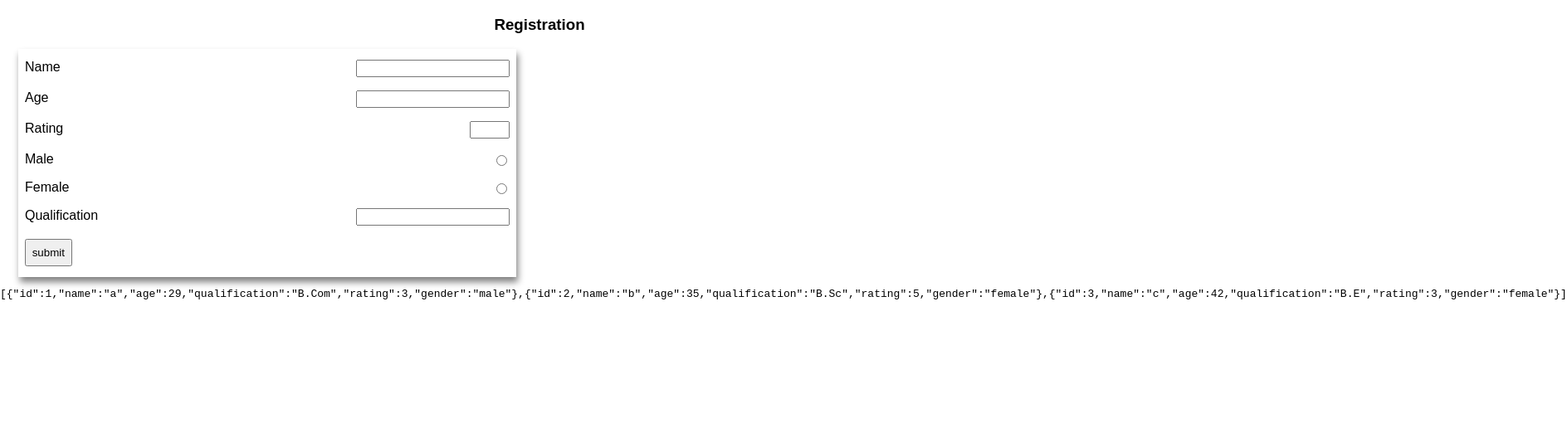
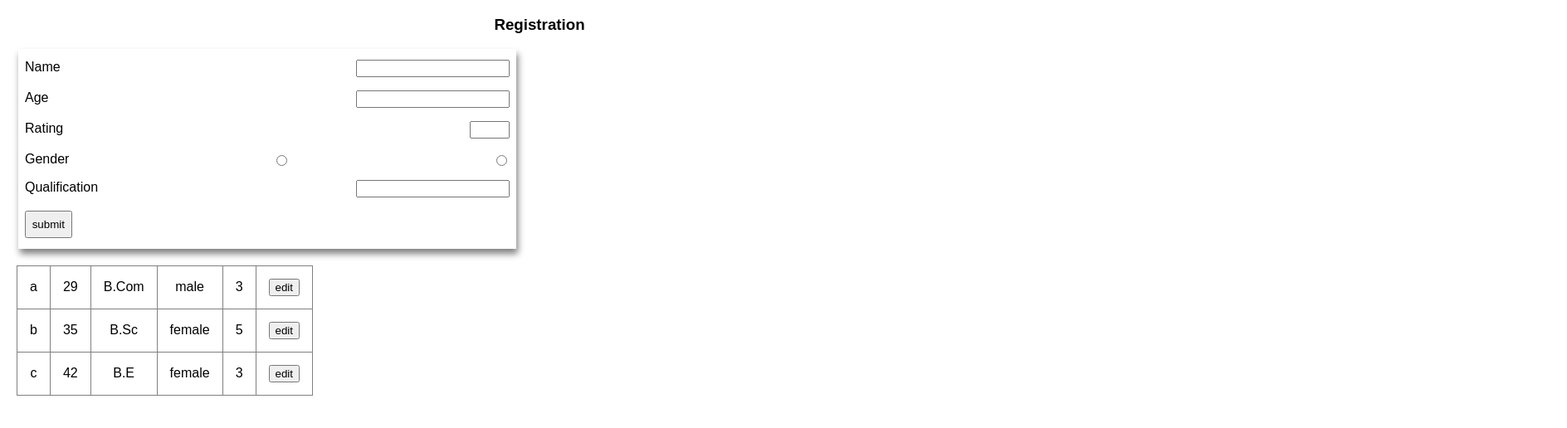
Before and after one commit to rajeshpillai/react-dynamic-form, a React (Create React App) app: page / in a window 1280 px wide. Shown: the top 516 px of the page at 83% size, 1888 px wide, since content can reach past the window. Built offline with nearby package versions, Linux system fonts and the light colour scheme.

Commit message:
Fixing radio button rendering

```diff
--- a/src/App.css
+++ b/src/App.css
@@ -30,3 +30,12 @@
 .form {
   padding-left: 20px;
 }
+
+table {
+  margin: 20px;
+  border-collapse: collapse;
+
+}
+table td {
+  padding: 15px;
+}
--- a/src/App.js
+++ b/src/App.js
@@ -8,7 +8,8 @@ class App extends Component {
       {id: 1, name:"a", age:29, qualification:"B.Com",rating:3,gender:"male"},
       {id: 2, name:"b", age:35, qualification:"B.Sc",rating:5,gender:"female"},
       {id: 3, name:"c", age:42, qualification:"B.E",rating:3,gender:"female"},
-    ]
+    ],
+    current: {}
   }
 
   onSubmit = (model) => {
@@ -19,26 +20,51 @@ class App extends Component {
     })
   }
 
+  onEdit = (id) => {
+    let record = this.state.data.find((d) => {
+      return d.id == id;
+    });
+    alert(JSON.stringify(record));
+    this.setState({
+      current: record
+    })
+  }
+
   render() {
+    let data = this.state.data.map((d) => {
+      return (
+        <tr key={d.id}>
+            <td>{d.name}</td>
+            <td>{d.age}</td>
+            <td>{d.qualification}</td>
+            <td>{d.gender}</td>
+            <td>{d.rating}</td>
+            <td><button onClick={()=>{this.onEdit(d.id)}}>edit</button></td>
+        </tr>
+      );
+    });
+
     return (
       <div className="App">
         <DynamicForm className="form"
           title = "Registration"
+          defaultValues = {this.state.current}
           model={[
             {key: "name", label: "Name", props: {required: true}},
             {key: "age",label: "Age", type: "number"},
             {key: "rating",label: "Rating", type: "number", props:{min:0,max:5}},
-            {key: "male",label: "Male", type: "radio", value: "male", name:"gender"},
-            {key: "female",label: "Female", type: "radio", checked:true, value: "female", name: "gender"},
-
+            {key: "gender",label: "Gender", type:"radio",options:[
+              {key:"male",label:"Male",name:"gender",value:"male"},
+              {key:"female",label:"Female",name: "gender",value:"female"}
+            ]},
             {key: "qualification",label: "Qualification"},
           ]}
           onSubmit = {(model) => {this.onSubmit(model)}}
         />
 
-        <pre style={{width:"300px"}}>
-            {JSON.stringify(this.state.data)}
-        </pre>
+        <table border="1">
+          <tbody>{data}</tbody>
+        </table>
 
       </div>
     );
--- a/src/components/DynamicForm/index.js
+++ b/src/components/DynamicForm/index.js
@@ -22,37 +22,57 @@ export default  class DynamicForm extends React.Component {
         })
     }
 
+
     renderForm = () => {
         let model = this.props.model;
+        let defaultValues = this.props.defaultValues;
 
         let formUI = model.map((m) => {
             let key = m.key;
             let type = m.type || "text";
             let props = m.props || {};
-
             let name= m.name;
             let value = m.value;
 
-            let checked= this.state[name] === key;
 
             let target = type === "radio" ? name : key;
+            value = value ? value :
+                    defaultValues[target];
+
+            let input =  <input {...props}
+                    ref={(key)=>{this[m.key]=key}}
+                    className="form-input"
+                    type={type}
+                    key={key}
+                    name={name}
+                    value={value}
+                    onChange={(e)=>{this.onChange(e, target)}}
+                />;
+
+           if (type == "radio") {
+               input = m.options.map((o) => {
+                    return (
+                        <input {...props}
+                            ref={(key)=>{this[o.key]=key}}
+                            className="form-input"
+                            type={type}
+                            key={o.key}
+                            name={o.name}
+                            value={o.value}
+                            onChange={(e)=>{this.onChange(e, o.name)}}
+                        />
+                    );
+               });
+           }
+
             return (
-                <div key={key} className="form-group">
+                <div key={'g' + key} className="form-group">
                     <label className="form-label"
                         key={"l" + key}
                         htmlFor={key}>
                         {m.label}
                     </label>
-                    <input {...props}
-                        ref={(key)=>{this[m.key]=key}}
-                        checked={checked}
-                        className="form-input"
-                        type={type}
-                        key={key}
-                        name={name}
-                        value={value}
-                        onChange={(e)=>{this.onChange(e, target)}}
-                    />
+                   {input}
 
                 </div>
             );
```
